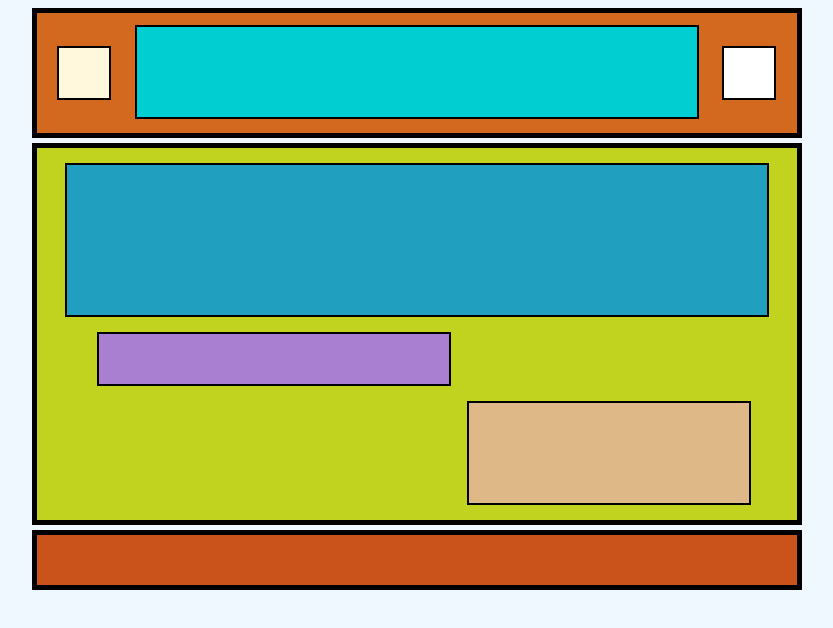
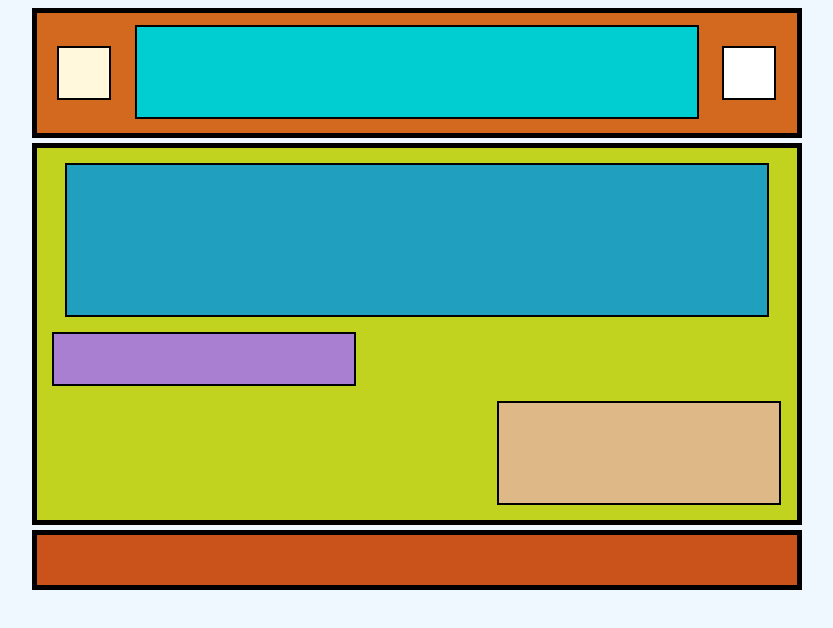
Before and after one commit to JUANDALNINO/WebDevelopment-CoderHouse-Lectures, a plain HTML site: page lecture04/02/index02.html in a window 1280 px wide. Shown: the whole page, without its empty margins (223-1056 px from the left). Drawn offline with Linux system fonts and the light colour scheme.

Commit message:
Last changes about practice

```diff
--- a/lecture04/02/styles02.css
+++ b/lecture04/02/styles02.css
@@ -62,14 +62,15 @@ body {
 
 .main__div2 {
     background-color: rgb(169, 127, 209);
-    width: 350px;
+    width: 300px;
     height: 50px;
     margin-top: 15px;
     margin-right: 15px;
     margin-bottom: 15px;
-    margin-left: 60px;
+    margin-left: 15px;
     padding: auto;
     border: 2px solid black;
+    position: static;
 }
 
 .main__div3 {
@@ -79,7 +80,7 @@ body {
     margin-top: 15px;
     margin-right: 60px;
     margin-bottom: 15px;
-    margin-left: 430px;
+    margin-left: 460px;
     padding: auto;
     border: 2px solid black;
 }
```
